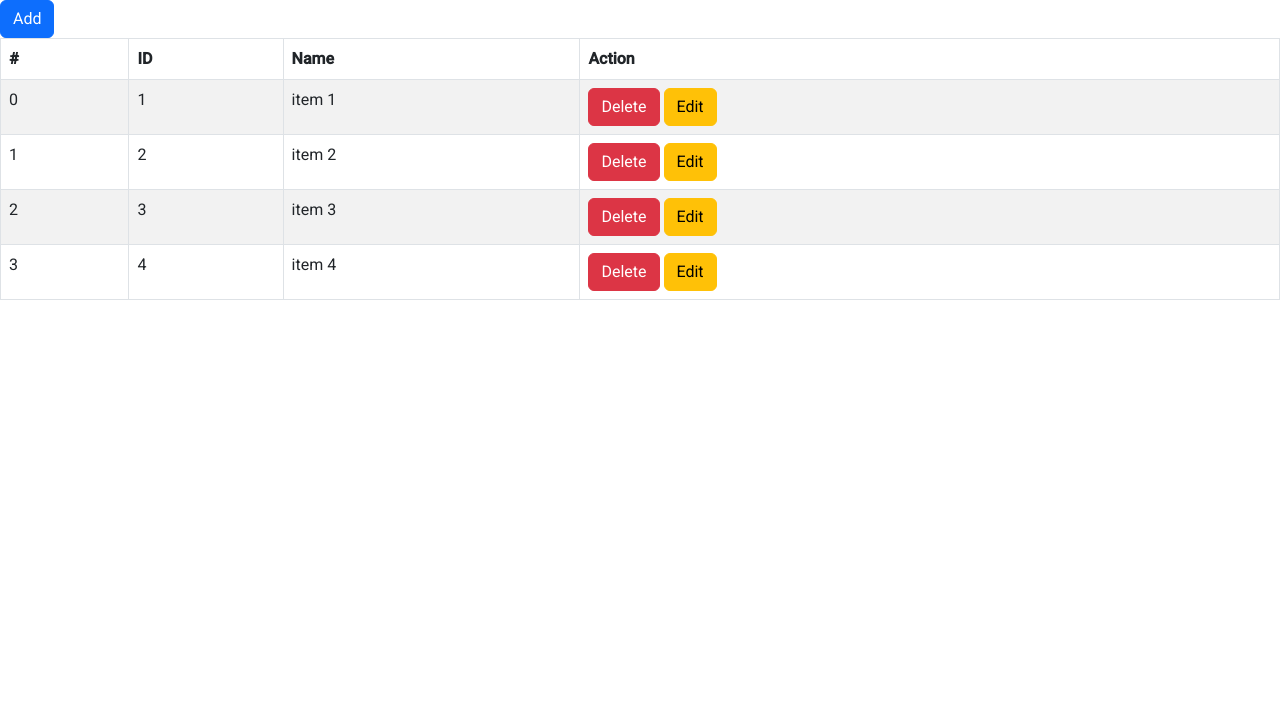
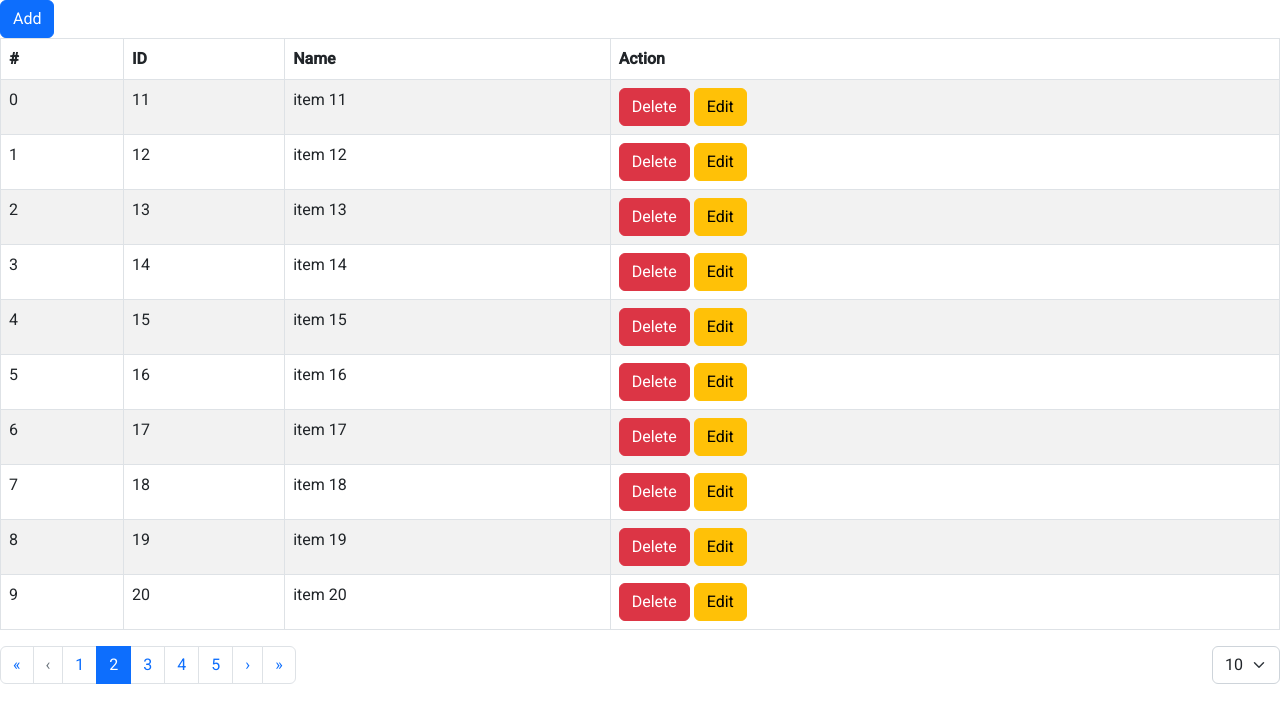
Before and after one commit to tuilad01/flashcard-app, a React (Create React App) app: page /#/test in a window 1280 px wide. Shown: the top 722 px of the page. Built offline with nearby package versions, Linux system fonts and the light colour scheme.

Commit message:
add pagination to table

```diff
--- a/src/components/test/test-table-component.tsx
+++ b/src/components/test/test-table-component.tsx
@@ -1,6 +1,7 @@
 import { Action } from 'history';
 import React, { useEffect, useState } from 'react';
 import { Table, Button } from 'react-bootstrap'
+import TablePagination, { Pagination } from './test-table-pagination-component';
 
 export type Column = {
     name: string
@@ -14,15 +15,27 @@ export type FormProps = {
     onSubmit?: (form: any) => void
 }
 
+export type DataSource = {
+    data: Data[]
+    total: number
+}
+
 export type Data = {
     [key: string]: any
     id: string | number
-
 }
 
 
-function TestTable({ dataSource, columns, renderForm, onDelete, onSubmitForm }: { dataSource: Data[], columns: Column[], renderForm?: (formProps: FormProps) => JSX.Element, onDelete?: (selectedData: any) => boolean, onSubmitForm?: (form: any) => Data }) {
-    const [data, setData] = useState<Data[]>(dataSource)
+
+
+const getTotalPage = (total: number, pageSize: number): number => {
+    return Math.ceil(total / pageSize)
+}
+
+
+function TestTable({ dataSource, columns, renderForm, onDelete, onSubmitForm, onChangePage, pageNumber, pageSizes }: { dataSource: DataSource, columns: Column[], renderForm?: (formProps: FormProps) => JSX.Element, onDelete?: (selectedData: any) => boolean, onSubmitForm?: (form: any) => Data, onChangePage?: (pagination: any) => DataSource, pageNumber?: number, pageSizes?: number[] }) {
+    const [data, setData] = useState<Data[]>(dataSource.data)
+
     const [action, setAction] = useState<{ name: "list" | "add" | "edit", selectedData?: any }>({ name: 'list' })
 
 
@@ -39,16 +52,17 @@ function TestTable({ dataSource, columns, renderForm, onDelete, onSubmitForm }:
     }
 
     const onCancelInForm = () => {
-        setAction({name: "list"})
+        setAction({ name: "list" })
     }
 
     const onSubmitInForm = (form: any) => {
         if (onSubmitForm) {
             const newData = onSubmitForm(form)
+            if (newData) {
                 if (action.name === "add") {
                     // add a new data in the data state
-                setData([...data, newData])
-                setAction({name: "list"})
+                    setData([newData, ...data])
+                    setAction({ name: "list" })
                 } else {
                     // update the data in the data state
                     const prevData = data.find(d => d.id === newData.id)
@@ -64,26 +78,42 @@ function TestTable({ dataSource, columns, renderForm, onDelete, onSubmitForm }:
                         alert("updated successfully")
                     }
                 }
+            } else {
+                alert("cannot submit the form!")
             }
+
+        }
+    }
+
+    const onChangePageInPagination = (pagination: Pagination): number => {
+        if (onChangePage) {
+            const newDataSource = onChangePage(pagination)
+            if (newDataSource) {
+                setData(newDataSource.data)
+                return newDataSource.total
+            }
+        }
+
+        return 0
     }
 
     const renderByAction = (): JSX.Element => {
 
         if (renderForm) {
             if (action.name === "add") {
-                return renderForm({onCancel: onCancelInForm, onSubmit: onSubmitInForm})
+                return renderForm({ onCancel: onCancelInForm, onSubmit: onSubmitInForm })
             } else if (action.name === "edit") {
-                return renderForm({onCancel: onCancelInForm, onSubmit: onSubmitInForm, data: action.selectedData})
+                return renderForm({ onCancel: onCancelInForm, onSubmit: onSubmitInForm, data: action.selectedData })
             }
         }
 
 
         return (
             <>
-                <Button variant="primary" onClick={() => setAction({name: "add"})}>
+                <Button variant="primary" onClick={() => setAction({ name: "add" })}>
                     Add
                 </Button>
-                <Table striped bordered hover>
+                <Table striped bordered hover responsive>
                     <thead>
                         <tr>
                             <th>#</th>
@@ -109,7 +139,7 @@ function TestTable({ dataSource, columns, renderForm, onDelete, onSubmitForm }:
                                         <Button variant="danger" onClick={() => onDeleteData(record)}>
                                             Delete
                                         </Button>
-                                        <Button variant="warning" className="ml-1" onClick={() => setAction({name: "edit", selectedData: record})}>
+                                        <Button variant="warning" className="ml-1" onClick={() => setAction({ name: "edit", selectedData: record })}>
                                             Edit
                                         </Button>
                                     </td>
@@ -119,6 +149,8 @@ function TestTable({ dataSource, columns, renderForm, onDelete, onSubmitForm }:
 
                     </tbody>
                 </Table>
+
+                <TablePagination total={dataSource.total} onChangePage={onChangePageInPagination} pageNumber={pageNumber} pageSizes={pageSizes}></TablePagination>
             </>
         )
     }
--- /dev/null
+++ b/src/components/test/test-table-pagination-component.tsx
@@ -0,0 +1,117 @@
+import { useState } from 'react'
+import { Form, Pagination } from 'react-bootstrap'
+
+export type Pagination = {
+    pageNumber: number
+    pageSize: number
+    total: number,
+    pages: number[],
+    totalPage?: number
+}
+
+const calcPages = (pagination: Pagination) => {
+    const { pageNumber, pageSize, total } = pagination
+    const totalPage = Math.ceil(total / pageSize)
+    const displayPages = []
+    const displayPageLength = 5
+
+    for (let index = -2; index < 3; index++) {
+        const page = pageNumber + index
+        if (page > 0 && page < totalPage + 1) {
+            displayPages.push(page)
+        }
+    }
+
+    // page 1 - 2
+    while (displayPages.length < displayPageLength && displayPages[displayPages.length - 1] < totalPage) {
+        displayPages.push(displayPages[displayPages.length - 1] + 1)
+    }
+
+    // page n and n -1
+    while (displayPages.length < displayPageLength && displayPages[0] > 1) {
+        displayPages.unshift(displayPages[0] - 1)
+    }
+
+    pagination.pages = displayPages
+    pagination.totalPage = totalPage
+    return pagination
+}
+
+function TablePagination({ total, onChangePage, pageNumber = 1, pageSizes = [10,20,50] }: { total: number, onChangePage?: (pagination: Pagination) => number, pageNumber?: number, pageSizes?: number[] }) {
+
+    const defaultPagination: Pagination = {
+        pageNumber: pageNumber,
+        pageSize: pageSizes[0],
+        total: total,
+        pages: []
+    }
+    const [pagination, setPagination] = useState<Pagination>(calcPages(defaultPagination))
+
+    const onClickPage = (page: number) => {
+        const totalPage = pagination.totalPage || 0
+        if (page !== pagination.pageNumber && page > 0 && page < totalPage + 1) {
+            if (onChangePage) {
+                const newTotal = onChangePage({ ...pagination, pageNumber: page })
+                if (newTotal > 0) {
+                    setPagination(calcPages({ ...pagination, pageNumber: page, total: newTotal }))
+                }
+            }
+        }
+    }
+
+    const onChangePageSize = (event: any) => {
+        const size = event.currentTarget.value
+
+        if (size) {
+            if (onChangePage) {
+                const newTotal = onChangePage({ ...pagination, pageNumber: 1, pageSize: size })
+                if (newTotal > 0) {
+                    setPagination(calcPages({ ...pagination, pageNumber: 1, pageSize: size, total: newTotal }))
+                }
+            }
+        }
+    }
+
+    return (
+        <>
+            <div className='d-flex flex-row justify-content-between flex-wrap-reverse'>
+
+                <Pagination>
+                    {/* First page */}
+                    <Pagination.First onClick={() => onClickPage(1)} disabled={pagination.pageNumber === 1} />
+
+                    {/* 5 previous pages */}
+                    <Pagination.Prev onClick={() => onClickPage(pagination.pageNumber - 5)} disabled={pagination.pageNumber - 5 <= 0} />
+
+
+                    {pagination.pages.map((page: number, index: number) => {
+                        return (
+
+                            <Pagination.Item key={`paginationKey_${index}`} active={page === pagination.pageNumber} onClick={() => onClickPage(page)}>{page}</Pagination.Item>
+
+                        )
+                    })}
+
+                    {/* 5 next pages */}
+                    <Pagination.Next onClick={() => onClickPage(pagination.pageNumber + 5)} disabled={pagination.totalPage !== undefined && pagination.pageNumber + 5 > pagination.totalPage} />
+
+
+                    {/* Last page */}
+                    <Pagination.Last onClick={() => pagination.totalPage && onClickPage(pagination.totalPage)} disabled={pagination.pageNumber === pagination.totalPage} />
+
+                </Pagination>
+                <div>
+                    <Form.Select value={pagination.pageSize} onChange={onChangePageSize}>
+                        {pageSizes.map((size: number) => {
+                            return (
+                                <option value={size}>{size}</option>
+                            )
+                        })}
+                    </Form.Select>
+                </div>
+            </div>
+        </>
+    );
+}
+
+export default TablePagination;
--- a/src/pages/test-page.tsx
+++ b/src/pages/test-page.tsx
@@ -1,29 +1,27 @@
-import TestTable, { Column, FormProps, Data } from "../components/test/test-table-component";
+import TestTable, { Column, FormProps, Data, DataSource } from "../components/test/test-table-component";
 import { v4 as uuidv4 } from 'uuid'
 import TestForm from "../components/test/test-form-component";
 import { useState } from "react";
+import { Pagination } from "../components/test/test-table-pagination-component";
 
-const dataInitialization: Data[] = [
-    {
-        id: 1,
-        name: "item 1",
-        description: "abc"
-    },
-    {
-        id: 2,
-        name: "item 2",
+const initializeData = () => {
+    const data: Data[] = []
+    for (let index = 0; index < 100; index++) {
+        data.push({
+            id: index + 1,
+            name: `item ${index + 1}`
+        })
+
     }
-    ,
-    {
-        id: 3,
-        name: "item 3",
-    }
-    ,
-    {
-        id: 4,
-        name: "item 4",
-    }
-]
+
+    return data
+}
+
+const queryData = (pageNumber: number, pageSize: number, data: any[]) => {
+    const index = (pageNumber - 1) * pageSize
+
+    return data.slice(index, index + pageSize)
+}
 
 const columns: Column[] = [
     {
@@ -38,9 +36,14 @@ const columns: Column[] = [
     },
 ]
 
-
+const defaultPagination = {
+    pageNumber: 2,
+    pageSize: 10,
+    pageSizes: [10,20,30,50]
+}
 
 function TestPage() {
+    const dataInitialization = initializeData()
 
     const renderForm = (formProps: FormProps): JSX.Element => {
 
@@ -76,10 +79,19 @@ function TestPage() {
         return form
     }
 
+    const onChangePage = (pagination: Pagination): DataSource => {
+        //call API get new data for pagination
+        const newArrayData = queryData(pagination.pageNumber, pagination.pageSize, dataInitialization)
+
+        return {
+            data: newArrayData,
+            total: dataInitialization.length
+        }
+    }
 
     return (
         <>
-            <TestTable dataSource={dataInitialization} columns={columns} renderForm={renderForm} onSubmitForm={onSubmit} onDelete={onDelete} />
+            <TestTable dataSource={{data: queryData(defaultPagination.pageNumber, defaultPagination.pageSize, dataInitialization), total: dataInitialization.length}} columns={columns} renderForm={renderForm} onSubmitForm={onSubmit} onDelete={onDelete} onChangePage={onChangePage} pageNumber={2} pageSizes={defaultPagination.pageSizes}/>
         </>
     );
 }
```
Lines whose indentation alone changed are shown as unchanged.
